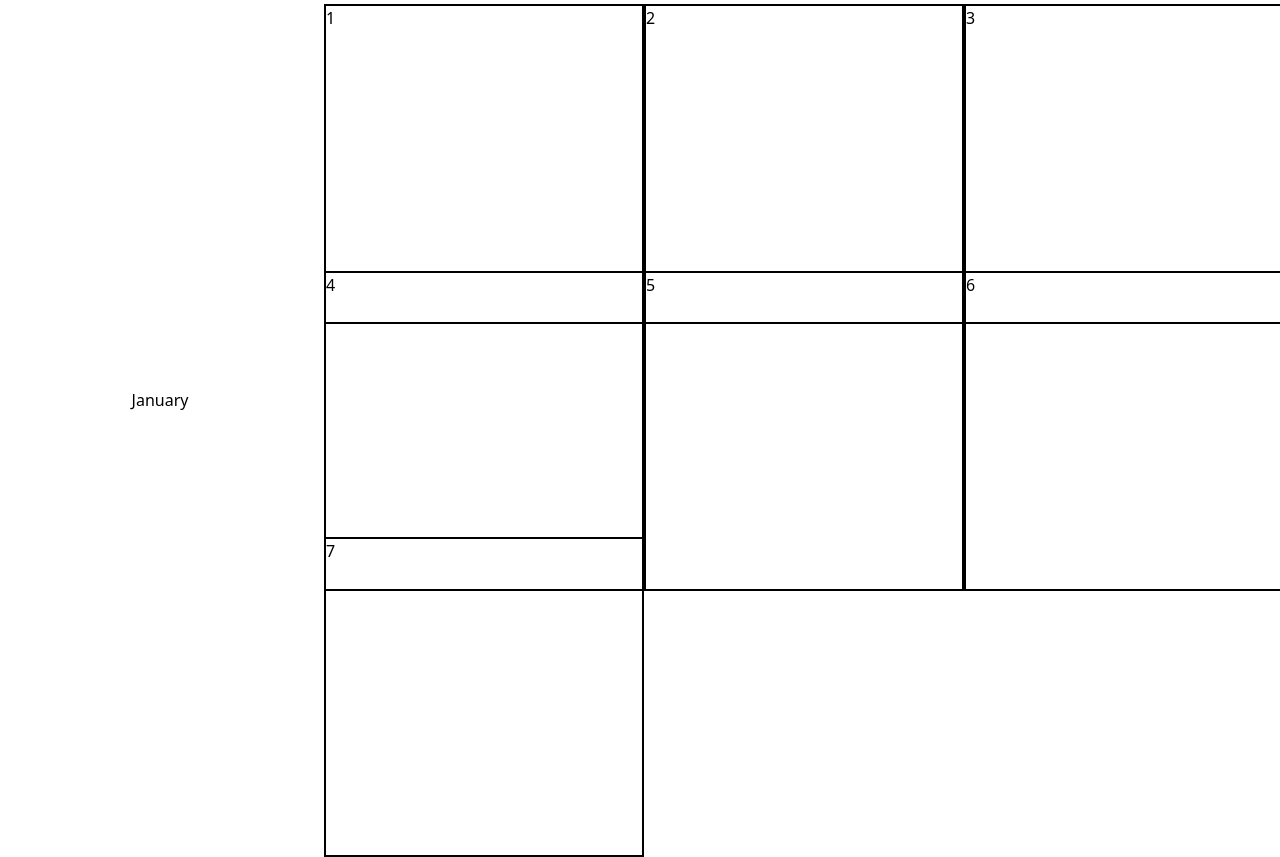
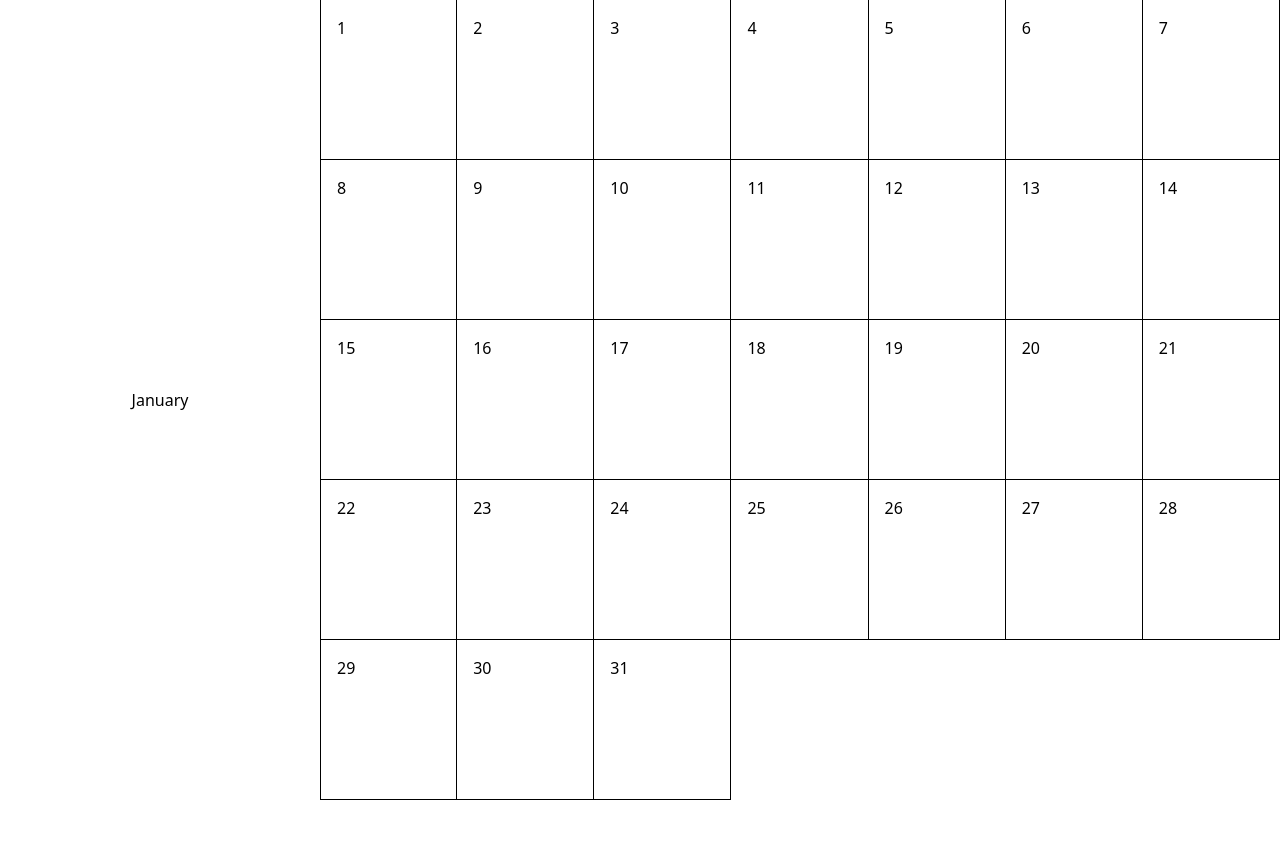
Before and after one commit to SerhatKaraman0/diary-app, a Next.js app: page / in a window 1280 px wide. After the commit the page ends 800 px from the top, so only its background shows below. Built offline with nearby package versions, Linux system fonts and the light colour scheme.

Commit message:
Design change on monthly and weekly views

```diff
--- /dev/null
+++ b/app/components/DayCard.tsx
@@ -0,0 +1,29 @@
+"use client";
+
+interface Props extends React.PropsWithChildren {
+    className?: string;
+    isActive?: boolean;
+    onClick?: () => void;
+    date?: number;
+    key?: number;
+    weekly?: boolean;
+  }
+  const DayCard: React.FC<Props> = ({
+    onClick,
+    children,
+    className = "",
+    date,
+    weekly,
+    isActive = false,
+  }) => {
+    const isLeftmostCell = (date && date % 7 === 1);
+    return (
+      <div
+        className={`border-r border-b ${isLeftmostCell ? 'border-l' : ''} ${weekly ? 'border-l' : ''} border-black p-4 min-h-[120px] hover:bg-gray-50 transition-colors`}
+      >
+        <p>{date}</p>
+      </div>
+    );
+  };
+
+  export default DayCard;
--- a/app/components/MonthlyView.tsx
+++ b/app/components/MonthlyView.tsx
@@ -1,18 +1,14 @@
+"use client";
+import DayCard from "./DayCard";
+
 export default function MonthlyView() {
   return (
     <>
       <div className="flex h-screen w-3/4 bg-white">
-        <div className="grid grid-cols-7 grid-rows-4 bg-transparent">
-            {Array.from({ length: 31 }, (_, i) => (
-            <div
-                key={i}
-                className="w-48 h-48
-                        bg-transparent border-2
-                        border-black m-2 p-0"
-            >
-                <p>{i + 1}</p>
-            </div>
-            ))}
+        <div className="grid grid-cols-7 gap-0 w-full h-full" style={{ gridTemplateRows: 'repeat(5, minmax(0, 1fr))' }}>
+          {Array.from({ length: 31 }, (_, i) => (
+            <DayCard key={i} date={i + 1} />
+          ))}
         </div>
       </div>
     </>
--- a/app/components/WeeklyView.tsx
+++ b/app/components/WeeklyView.tsx
@@ -1,17 +1,13 @@
+"use client";
+import DayCard from "./DayCard";
+
 export default function WeeklyView() {
     return (
         <>
-        <div className="flex h-screen w-3/4 bg-white">
-          <div className="grid grid-cols-3 grid-rows-3 bg-transparent">
+        <div className="flex h-screen w-1/2 bg-white">
+        <div className="grid grid-cols-3 gap-0 w-full h-full" style={{ gridTemplateRows: 'repeat(3, minmax(0, 1fr))' }}>
               {Array.from({ length: 7 }, (_, i) => (
-              <div
-                  key={i}
-                  className="w-80 h-80 gap-y-0
-                          bg-transparent border-2
-                          border-black m-1 p-0"
-              >
-                  <p>{i + 1}</p>
-              </div>
+                <DayCard key={i} date={i+1} weekly={true} className="h-52 w-52"/>
               ))}
           </div>
         </div>
--- a/app/globals.css
+++ b/app/globals.css
@@ -1,3 +1,15 @@
 @tailwind base;
 @tailwind components;
 @tailwind utilities;
+
+
+@layer utilities {
+    .size {
+        @apply w-32 h-32 xl:w-32 xl:h-32 2xl:w-48 2xl:h-48;
+    }
+
+    .square {
+        @apply h-32 sm:h-24 lg:h-28 xl:h-32 2xl:h-48;
+        aspect-ratio: 1 / 1;
+    }
+}
--- a/app/page.tsx
+++ b/app/page.tsx
@@ -1,15 +1,14 @@
-"use client";
+
 import MonthlyView from "./components/MonthlyView";
 import WeeklyView from "./components/WeeklyView";
 
 export default function Home() {
   return (
     <div className="flex h-full w-full">
-      <div className="flex h-screen w-1/4 bg-white text-white items-center justify-center">
+      <div className="flex border-1 h-screen w-1/4 bg-white text-white items-center justify-center">
         <h1 className="text-center text-black">January</h1>
       </div>
-
-        <WeeklyView/>
+        <MonthlyView />
     </div>
   );
 }
```
